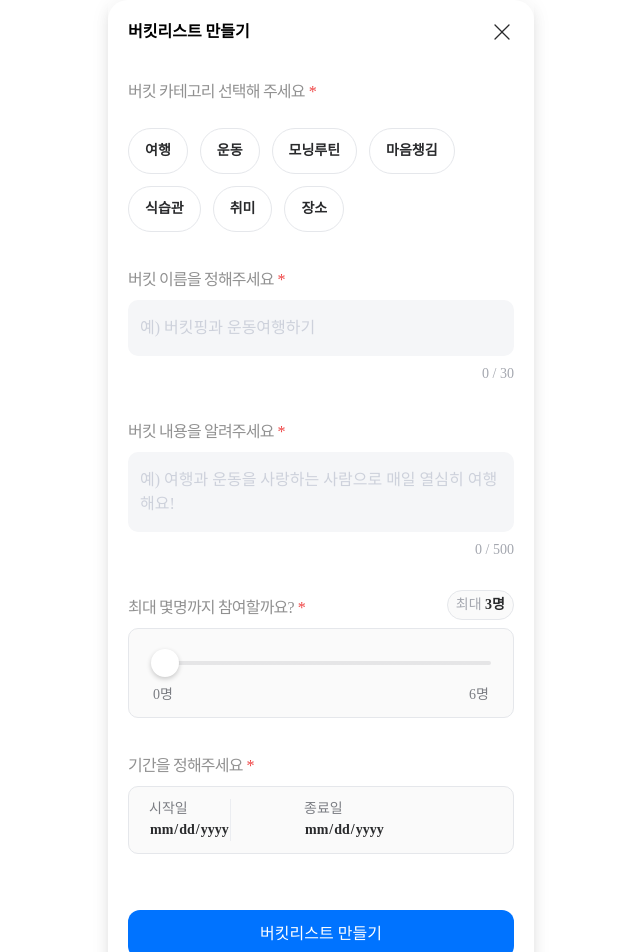
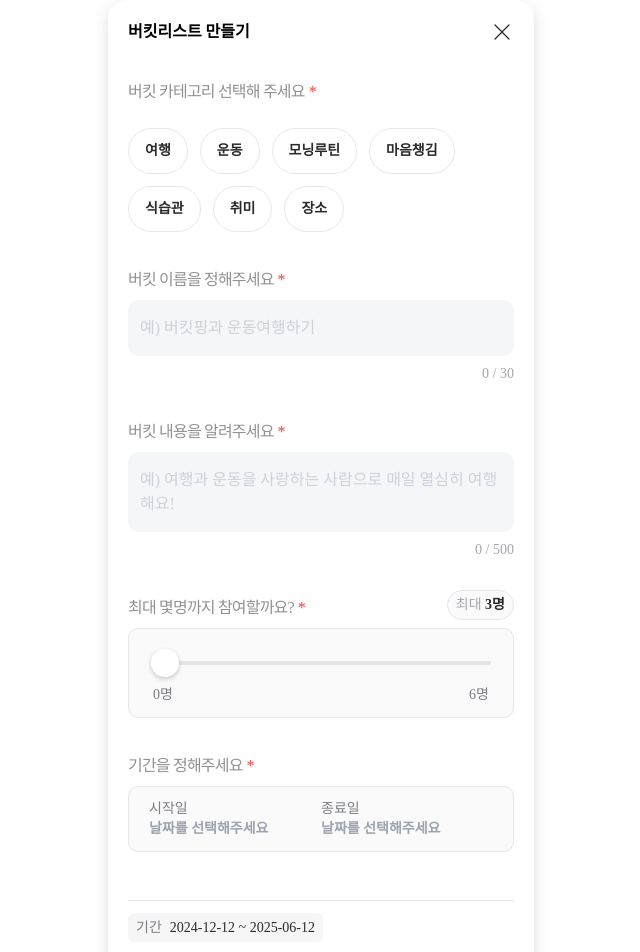
Before and after one commit to BucketPing/bucket-mate-front, a React (Vite) app: page /create in a window 1280 px wide. Shown: the top 952 px of the page, without its empty margins (319-959 px from the left). Built offline with nearby package versions, Linux system fonts and the light colour scheme; no server answers; a web font is replaced by a local one; what axios-mock-adapter would draw is missing.

Commit message:
feat: datePicker 라이브러리를 활용한 캘린더 인풋창 구현 / chore: date-picker 라이브러리 설치 (by 새힘)

```diff
--- a/package.json
+++ b/package.json
@@ -17,6 +17,7 @@
     "jotai": "^2.10.3",
     "path": "^0.12.7",
     "react": "^18.3.1",
+    "react-datepicker": "^7.5.0",
     "react-dom": "^18.3.1",
     "react-router-dom": "^7.0.2"
   },
--- a/src/components/common/BucketListForm.tsx
+++ b/src/components/common/BucketListForm.tsx
@@ -3,6 +3,7 @@ import ParticipantSlider from './ParticipantSlider';
 import TextAreaForm from './TextAreaForm';
 import LabelForm from './LabelForm';
 import DateRangeSelector from './DateRangeSelector';
+import Duration from '../bucketDetail/Duration';
 
 const BucketListForm = () => {
   const [title, setTitle] = useState('');
@@ -61,6 +62,9 @@ const BucketListForm = () => {
 
       <LabelForm id='date' label='기간을 정해주세요' />
       <DateRangeSelector />
+      <div className='border-t'>
+        <Duration />
+      </div>
     </form>
   );
 };
--- /dev/null
+++ b/src/components/common/DateInput.tsx
@@ -0,0 +1,36 @@
+import { ko } from 'date-fns/locale';
+import DatePicker from 'react-datepicker';
+import 'react-datepicker/dist/react-datepicker.css';
+
+const DateInput = ({
+  label,
+  selectedDate,
+  onChange,
+  minDate,
+  selectsStart,
+  selectsEnd,
+}: {
+  label: string;
+  selectedDate: Date | null;
+  onChange: (date: Date | null) => void;
+  minDate?: Date | null;
+  selectsStart?: boolean;
+  selectsEnd?: boolean;
+}) => (
+  <label className='text-[#7B7D83] font-medium text-sm'>
+    {label}
+    <DatePicker
+      locale={ko}
+      selected={selectedDate}
+      selectsEnd={selectsEnd}
+      onChange={onChange}
+      minDate={minDate || undefined}
+      selectsStart={selectsStart}
+      dateFormat='yyyy.MM.dd'
+      placeholderText='날짜를 선택해주세요'
+      className='w-full border-none outline-none bg-transparent text-[#292A2C] font-bold text-sm'
+    />
+  </label>
+);
+
+export default DateInput;
--- a/src/components/common/DateRangeSelector.tsx
+++ b/src/components/common/DateRangeSelector.tsx
@@ -1,38 +1,28 @@
 import { useState } from 'react';
+import DateInput from './DateInput';
 
 const DateRangeSelector = () => {
-  const [startDate, setStartDate] = useState('');
-  const [endDate, setEndDate] = useState('');
+  const [startDate, setStartDate] = useState<Date | null>(null);
+  const [endDate, setEndDate] = useState<Date | null>(null);
 
   return (
-    <>
-      <div className='pb-12'>
-        <div className='flex justify-between items-centerw-full bg-[#FAFAFA] border rounded-[10px] py-3 pl-5 pr-32'>
-          <div className='flex flex-col font-medium text-sm border-r border-[#EBEDF1]'>
-            <span className='text-[#7B7D83]'>시작일</span>
-            <input
-              id='data'
-              type='date'
-              max='2025-12-12'
-              value={startDate}
-              onChange={(e) => setStartDate(e.target.value)}
-              className='border-none outline-none bg-transparent text-[#292A2C] font-bold text-sm'
-            />
-          </div>
-          <div className='flex flex-col font-medium text-sm'>
-            <span className='text-[#7B7D83]'>종료일</span>
-            <input
-              id='data'
-              type='date'
-              max='2025-12-12'
-              value={endDate}
-              onChange={(e) => setEndDate(e.target.value)}
-              className='border-none outline-none bg-transparent text-[#292A2C] font-bold text-sm'
-            />
-          </div>
-        </div>
+    <div className='pb-12'>
+      <div className='py-3 px-5 flex w-full bg-[#FAFAFA] border rounded-[10px]'>
+        <DateInput
+          label='시작일'
+          selectsStart
+          selectedDate={startDate}
+          onChange={setStartDate}
+        />
+        <DateInput
+          label='종료일'
+          selectsEnd
+          selectedDate={endDate}
+          onChange={setEndDate}
+          minDate={startDate}
+        />
       </div>
-    </>
+    </div>
   );
 };
 
```
Also changed, not shown: 1 other file (tests, documents, lock files or other folders).
